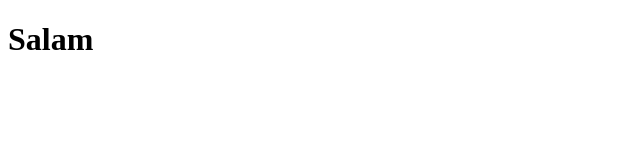
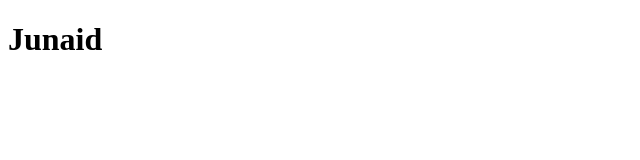
Before and after one commit to junysgr/stashh, a plain HTML site: page index.html in a window 1280 px wide. Shown: the full height of the page, 0-640 px from the left. Drawn offline with Linux system fonts and the light colour scheme.

Commit message:
Update index.html

```diff
--- a/index.html
+++ b/index.html
@@ -6,6 +6,6 @@
 		<title>Document</title>
 	</head>
 	<body>
-		<h1>Salam</h1>
+		<h1>Junaid</h1>
 	</body>
 </html>
```
